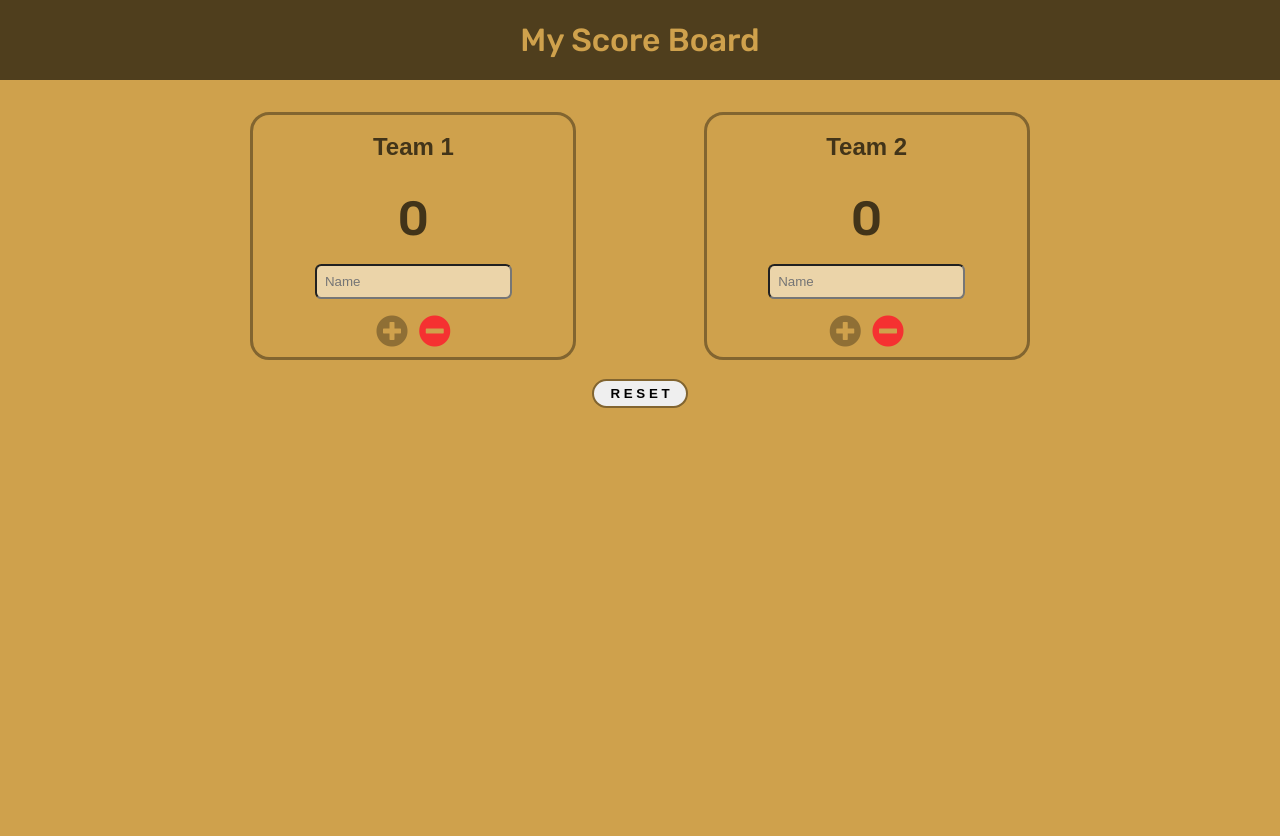
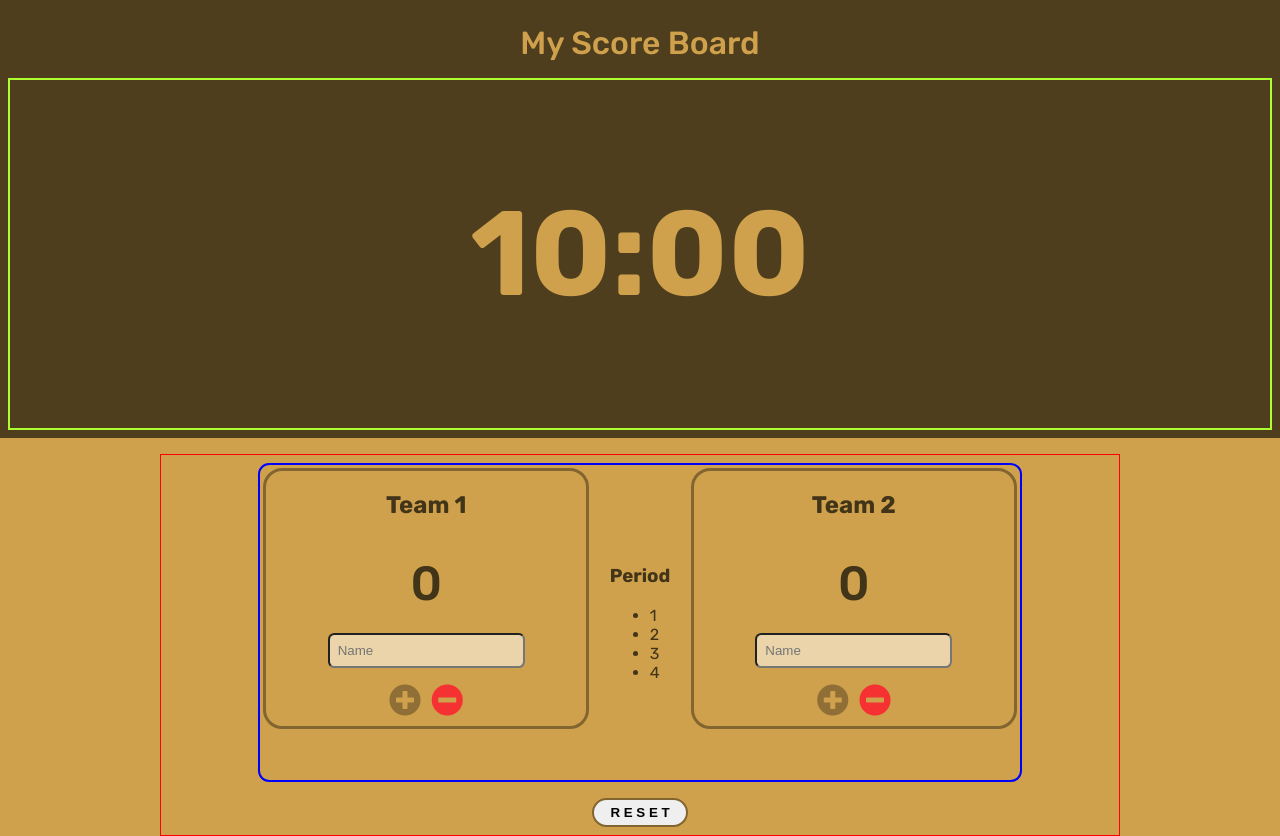
Before and after one commit to Taarts/ScoreBoard, a website built with Vite: page index.html in a window 1280 px wide. Before the commit the page ends 800 px from the top, so only its background shows below. Built offline with nearby package versions, Linux system fonts and the light colour scheme.

Commit message:
aiming to get a "period" timer and for the timer to count down

```diff
--- a/index.html
+++ b/index.html
@@ -19,8 +19,14 @@
   <body>
     <header>
       <h1>My Score Board</h1>
+      <div id="timer">
+        <h2 id="minutes">10</h2>
+        <h2>:</h2>
+        <h2 id="seconds">00</h2>
+      </div>
     </header>
     <main>
+      <container>
         <section id="team" class="team1">
           <h2>Team 1</h2>
           <h3>0</h3>
@@ -29,16 +35,19 @@
           </fieldset>
 
           <fieldset>
-          <!-- <button> -->
             <i class="add fas fa-2x fa-plus-circle"></i>
-          <!-- </button> -->
-          <!-- <button> -->
             <i class="subtract fas fa-2x fa-minus-circle"></i>
-          <!-- </button> -->
           </fieldset>
         </section>
-      <button class="reset">R E S E T</button>
-
+        <div id="period">
+          <h3 id="unstyled">Period</h3>
+          <ul id="quarters">
+            <li id="quarter1" class="active">1</li>
+            <li id="quarter2" class="active">2</li>
+            <li id="quarter3" class="active">3</li>
+            <li id="quarter4" class="active">4</li>
+          </ul>
+        </div>
         <section id="team" class="team2">
           <h2>Team 2</h2>
           <h3>0</h3>
@@ -52,6 +61,8 @@
             <i class="subtract fas fa-2x fa-minus-circle"></i>
           </fieldset>
         </section>
+      </container>
+      <button class="reset">R E S E T</button>
     </main>
 
     <script type="module" src="/src/main.ts" charset="utf-8"></script>
--- /dev/null
+++ b/public/Roshambo_files/css2.css
@@ -0,0 +1,225 @@
+/* cyrillic-ext */
+@font-face {
+  font-family: 'Rubik';
+  font-style: normal;
+  font-weight: 300;
+  font-display: swap;
+  src: url(https://fonts.gstatic.com/s/rubik/v21/iJWKBXyIfDnIV7nMrXyw023e1Ik.woff2) format('woff2');
+  unicode-range: U+0460-052F, U+1C80-1C88, U+20B4, U+2DE0-2DFF, U+A640-A69F, U+FE2E-FE2F;
+}
+/* cyrillic */
+@font-face {
+  font-family: 'Rubik';
+  font-style: normal;
+  font-weight: 300;
+  font-display: swap;
+  src: url(https://fonts.gstatic.com/s/rubik/v21/iJWKBXyIfDnIV7nFrXyw023e1Ik.woff2) format('woff2');
+  unicode-range: U+0301, U+0400-045F, U+0490-0491, U+04B0-04B1, U+2116;
+}
+/* hebrew */
+@font-face {
+  font-family: 'Rubik';
+  font-style: normal;
+  font-weight: 300;
+  font-display: swap;
+  src: url(https://fonts.gstatic.com/s/rubik/v21/iJWKBXyIfDnIV7nDrXyw023e1Ik.woff2) format('woff2');
+  unicode-range: U+0590-05FF, U+200C-2010, U+20AA, U+25CC, U+FB1D-FB4F;
+}
+/* latin-ext */
+@font-face {
+  font-family: 'Rubik';
+  font-style: normal;
+  font-weight: 300;
+  font-display: swap;
+  src: url(https://fonts.gstatic.com/s/rubik/v21/iJWKBXyIfDnIV7nPrXyw023e1Ik.woff2) format('woff2');
+  unicode-range: U+0100-024F, U+0259, U+1E00-1EFF, U+2020, U+20A0-20AB, U+20AD-20CF, U+2113, U+2C60-2C7F, U+A720-A7FF;
+}
+/* latin */
+@font-face {
+  font-family: 'Rubik';
+  font-style: normal;
+  font-weight: 300;
+  font-display: swap;
+  src: url(https://fonts.gstatic.com/s/rubik/v21/iJWKBXyIfDnIV7nBrXyw023e.woff2) format('woff2');
+  unicode-range: U+0000-00FF, U+0131, U+0152-0153, U+02BB-02BC, U+02C6, U+02DA, U+02DC, U+2000-206F, U+2074, U+20AC, U+2122, U+2191, U+2193, U+2212, U+2215, U+FEFF, U+FFFD;
+}
+/* cyrillic-ext */
+@font-face {
+  font-family: 'Rubik';
+  font-style: normal;
+  font-weight: 400;
+  font-display: swap;
+  src: url(https://fonts.gstatic.com/s/rubik/v21/iJWKBXyIfDnIV7nMrXyw023e1Ik.woff2) format('woff2');
+  unicode-range: U+0460-052F, U+1C80-1C88, U+20B4, U+2DE0-2DFF, U+A640-A69F, U+FE2E-FE2F;
+}
+/* cyrillic */
+@font-face {
+  font-family: 'Rubik';
+  font-style: normal;
+  font-weight: 400;
+  font-display: swap;
+  src: url(https://fonts.gstatic.com/s/rubik/v21/iJWKBXyIfDnIV7nFrXyw023e1Ik.woff2) format('woff2');
+  unicode-range: U+0301, U+0400-045F, U+0490-0491, U+04B0-04B1, U+2116;
+}
+/* hebrew */
+@font-face {
+  font-family: 'Rubik';
+  font-style: normal;
+  font-weight: 400;
+  font-display: swap;
+  src: url(https://fonts.gstatic.com/s/rubik/v21/iJWKBXyIfDnIV7nDrXyw023e1Ik.woff2) format('woff2');
+  unicode-range: U+0590-05FF, U+200C-2010, U+20AA, U+25CC, U+FB1D-FB4F;
+}
+/* latin-ext */
+@font-face {
+  font-family: 'Rubik';
+  font-style: normal;
+  font-weight: 400;
+  font-display: swap;
+  src: url(https://fonts.gstatic.com/s/rubik/v21/iJWKBXyIfDnIV7nPrXyw023e1Ik.woff2) format('woff2');
+  unicode-range: U+0100-024F, U+0259, U+1E00-1EFF, U+2020, U+20A0-20AB, U+20AD-20CF, U+2113, U+2C60-2C7F, U+A720-A7FF;
+}
+/* latin */
+@font-face {
+  font-family: 'Rubik';
+  font-style: normal;
+  font-weight: 400;
+  font-display: swap;
+  src: url(https://fonts.gstatic.com/s/rubik/v21/iJWKBXyIfDnIV7nBrXyw023e.woff2) format('woff2');
+  unicode-range: U+0000-00FF, U+0131, U+0152-0153, U+02BB-02BC, U+02C6, U+02DA, U+02DC, U+2000-206F, U+2074, U+20AC, U+2122, U+2191, U+2193, U+2212, U+2215, U+FEFF, U+FFFD;
+}
+/* cyrillic-ext */
+@font-face {
+  font-family: 'Rubik';
+  font-style: normal;
+  font-weight: 500;
+  font-display: swap;
+  src: url(https://fonts.gstatic.com/s/rubik/v21/iJWKBXyIfDnIV7nMrXyw023e1Ik.woff2) format('woff2');
+  unicode-range: U+0460-052F, U+1C80-1C88, U+20B4, U+2DE0-2DFF, U+A640-A69F, U+FE2E-FE2F;
+}
+/* cyrillic */
+@font-face {
+  font-family: 'Rubik';
+  font-style: normal;
+  font-weight: 500;
+  font-display: swap;
+  src: url(https://fonts.gstatic.com/s/rubik/v21/iJWKBXyIfDnIV7nFrXyw023e1Ik.woff2) format('woff2');
+  unicode-range: U+0301, U+0400-045F, U+0490-0491, U+04B0-04B1, U+2116;
+}
+/* hebrew */
+@font-face {
+  font-family: 'Rubik';
+  font-style: normal;
+  font-weight: 500;
+  font-display: swap;
+  src: url(https://fonts.gstatic.com/s/rubik/v21/iJWKBXyIfDnIV7nDrXyw023e1Ik.woff2) format('woff2');
+  unicode-range: U+0590-05FF, U+200C-2010, U+20AA, U+25CC, U+FB1D-FB4F;
+}
+/* latin-ext */
+@font-face {
+  font-family: 'Rubik';
+  font-style: normal;
+  font-weight: 500;
+  font-display: swap;
+  src: url(https://fonts.gstatic.com/s/rubik/v21/iJWKBXyIfDnIV7nPrXyw023e1Ik.woff2) format('woff2');
+  unicode-range: U+0100-024F, U+0259, U+1E00-1EFF, U+2020, U+20A0-20AB, U+20AD-20CF, U+2113, U+2C60-2C7F, U+A720-A7FF;
+}
+/* latin */
+@font-face {
+  font-family: 'Rubik';
+  font-style: normal;
+  font-weight: 500;
+  font-display: swap;
+  src: url(https://fonts.gstatic.com/s/rubik/v21/iJWKBXyIfDnIV7nBrXyw023e.woff2) format('woff2');
+  unicode-range: U+0000-00FF, U+0131, U+0152-0153, U+02BB-02BC, U+02C6, U+02DA, U+02DC, U+2000-206F, U+2074, U+20AC, U+2122, U+2191, U+2193, U+2212, U+2215, U+FEFF, U+FFFD;
+}
+/* cyrillic-ext */
+@font-face {
+  font-family: 'Rubik';
+  font-style: normal;
+  font-weight: 600;
+  font-display: swap;
+  src: url(https://fonts.gstatic.com/s/rubik/v21/iJWKBXyIfDnIV7nMrXyw023e1Ik.woff2) format('woff2');
+  unicode-range: U+0460-052F, U+1C80-1C88, U+20B4, U+2DE0-2DFF, U+A640-A69F, U+FE2E-FE2F;
+}
+/* cyrillic */
+@font-face {
+  font-family: 'Rubik';
+  font-style: normal;
+  font-weight: 600;
+  font-display: swap;
+  src: url(https://fonts.gstatic.com/s/rubik/v21/iJWKBXyIfDnIV7nFrXyw023e1Ik.woff2) format('woff2');
+  unicode-range: U+0301, U+0400-045F, U+0490-0491, U+04B0-04B1, U+2116;
+}
+/* hebrew */
+@font-face {
+  font-family: 'Rubik';
+  font-style: normal;
+  font-weight: 600;
+  font-display: swap;
+  src: url(https://fonts.gstatic.com/s/rubik/v21/iJWKBXyIfDnIV7nDrXyw023e1Ik.woff2) format('woff2');
+  unicode-range: U+0590-05FF, U+200C-2010, U+20AA, U+25CC, U+FB1D-FB4F;
+}
+/* latin-ext */
+@font-face {
+  font-family: 'Rubik';
+  font-style: normal;
+  font-weight: 600;
+  font-display: swap;
+  src: url(https://fonts.gstatic.com/s/rubik/v21/iJWKBXyIfDnIV7nPrXyw023e1Ik.woff2) format('woff2');
+  unicode-range: U+0100-024F, U+0259, U+1E00-1EFF, U+2020, U+20A0-20AB, U+20AD-20CF, U+2113, U+2C60-2C7F, U+A720-A7FF;
+}
+/* latin */
+@font-face {
+  font-family: 'Rubik';
+  font-style: normal;
+  font-weight: 600;
+  font-display: swap;
+  src: url(https://fonts.gstatic.com/s/rubik/v21/iJWKBXyIfDnIV7nBrXyw023e.woff2) format('woff2');
+  unicode-range: U+0000-00FF, U+0131, U+0152-0153, U+02BB-02BC, U+02C6, U+02DA, U+02DC, U+2000-206F, U+2074, U+20AC, U+2122, U+2191, U+2193, U+2212, U+2215, U+FEFF, U+FFFD;
+}
+/* cyrillic-ext */
+@font-face {
+  font-family: 'Rubik';
+  font-style: normal;
+  font-weight: 700;
+  font-display: swap;
+  src: url(https://fonts.gstatic.com/s/rubik/v21/iJWKBXyIfDnIV7nMrXyw023e1Ik.woff2) format('woff2');
+  unicode-range: U+0460-052F, U+1C80-1C88, U+20B4, U+2DE0-2DFF, U+A640-A69F, U+FE2E-FE2F;
+}
+/* cyrillic */
+@font-face {
+  font-family: 'Rubik';
+  font-style: normal;
+  font-weight: 700;
+  font-display: swap;
+  src: url(https://fonts.gstatic.com/s/rubik/v21/iJWKBXyIfDnIV7nFrXyw023e1Ik.woff2) format('woff2');
+  unicode-range: U+0301, U+0400-045F, U+0490-0491, U+04B0-04B1, U+2116;
+}
+/* hebrew */
+@font-face {
+  font-family: 'Rubik';
+  font-style: normal;
+  font-weight: 700;
+  font-display: swap;
+  src: url(https://fonts.gstatic.com/s/rubik/v21/iJWKBXyIfDnIV7nDrXyw023e1Ik.woff2) format('woff2');
+  unicode-range: U+0590-05FF, U+200C-2010, U+20AA, U+25CC, U+FB1D-FB4F;
+}
+/* latin-ext */
+@font-face {
+  font-family: 'Rubik';
+  font-style: normal;
+  font-weight: 700;
+  font-display: swap;
+  src: url(https://fonts.gstatic.com/s/rubik/v21/iJWKBXyIfDnIV7nPrXyw023e1Ik.woff2) format('woff2');
+  unicode-range: U+0100-024F, U+0259, U+1E00-1EFF, U+2020, U+20A0-20AB, U+20AD-20CF, U+2113, U+2C60-2C7F, U+A720-A7FF;
+}
+/* latin */
+@font-face {
+  font-family: 'Rubik';
+  font-style: normal;
+  font-weight: 700;
+  font-display: swap;
+  src: url(https://fonts.gstatic.com/s/rubik/v21/iJWKBXyIfDnIV7nBrXyw023e.woff2) format('woff2');
+  unicode-range: U+0000-00FF, U+0131, U+0152-0153, U+02BB-02BC, U+02C6, U+02DA, U+02DC, U+2000-206F, U+2074, U+20AC, U+2122, U+2191, U+2193, U+2212, U+2215, U+FEFF, U+FFFD;
+}
--- a/src/main.ts
+++ b/src/main.ts
@@ -11,6 +11,7 @@ function setupTeam(id: string) {
   )! as HTMLHeadingElement
   const resetButton = document.querySelector('.reset') as HTMLButtonElement
   const header = document.querySelector('h1')!
+  // const timerClass = document.querySelector('.timer')
 
   function newNameInput(event: Event) {
     const changeName = event.target
@@ -68,5 +69,38 @@ function setupTeam(id: string) {
 
   /*---------------- end reset score -------------------*/
 }
+function initializeClock() {
+  let period = 1
+  let seconds = 50
+  let clock = document.getElementById('#timer')
+  let minutesSpan = clock?.querySelector('#minutes')
+  let secondsSpan = clock?.querySelector('#seconds')
+  let timer: number
+
+  function updateClock() {
+    seconds--
+    if (period > 4) {
+      clearInterval(timer)
+      seconds = 0
+    }
+    if (seconds === 0 && period <= 4) {
+      seconds = 10
+      period++
+
+      const lis = document.querySelector(`#quarter $(period)`) as HTMLLIElement
+      lis.forEach((li) => li.classList.remove('active'))
+
+      document.querySelectorAll('#quarters li') as NodeListOf<HTMLLIElement>
+      li.classList.add('active')
+    }
+    minutesSpan!.innerHTML = Math.floor(seconds / 60).toString()
+    // .padStart(2, '0')
+    secondsSpan!.innerHTML = (seconds % 60).toString()
+  }
+  updateClock()
+  setInterval(updateClock, 1000)
+}
+
+initializeClock()
 setupTeam('team1')
 setupTeam('team2')
--- a/src/style.css
+++ b/src/style.css
@@ -5,7 +5,7 @@
   --main-background-color: #cfa14c;
   --border-color: #826530;
   font-family: 'Rubik', sans-serif;
-  font: 16px / 1 sans-serif;
+  /* font: 16px / 1 sans-serif; */
 }
 
 html {
@@ -21,32 +21,59 @@ body {
 header {
   background-color: var(--header-background-color);
   color: var(--header-text-color);
+  display: flex;
+  flex-flow: column wrap;
+  justify-content: space-evenly;
+  text-align: center;
   padding: 0.5em;
-  text-align: center;
 }
 
 header h1 {
   color: var(--header-text-color);
 }
 h1 {
-  text-align: center;
+  /* text-align: center; */
   font-family: 'Rubik';
   font-weight: 500;
   margin: 1rem 0;
 }
 
 main {
+  border: 1px solid red;
   display: flex;
   gap: 1rem; /* added */
-  flex-flow: row wrap;
-  justify-content: center; /*changed to "center" */
-  padding: 2rem;
+  flex-flow: column wrap;
+  justify-content: space-evenly; /*changed to "center" */
+  align-items: center;
+  padding: 0.5rem;
+  margin: 1rem 10rem 5rem 10rem;
+}
+
+#timer {
+  border: 2px solid greenyellow;
+  display: flex;
+  font-size: 5rem;
+  margin: 0;
+  padding: 0.2rem;
+  justify-content: center;
+}
+
+container {
+  border: 2px solid blue;
+  width: 80%;
+  margin: 0 auto;
+  padding: 0.2rem;
+  border-radius: 0.7rem;
+  display: flex;
+  flex-flow: row nowrap;
+  justify-content: space-between;
+  align-items: center;
 }
 
 button {
   /* display: flex; */
   font-weight: 700;
-  align-self: flex-end;
+  align-self: center;
   justify-content: center;
   border-radius: 999px;
   border: 2px solid var(--border-color);
@@ -62,6 +89,9 @@ section {
   display: flex;
   flex-direction: column;
   align-items: center;
+}
+#quarters li {
+  text-decoration: none;
 }
 
 section h2,
--- a/tsconfig.json
+++ b/tsconfig.json
@@ -1,9 +1,9 @@
 {
   "compilerOptions": {
-    "target": "ESNext",
+    "target": "ES6",
     "useDefineForClassFields": true,
-    "module": "ESNext",
-    "lib": ["ESNext", "DOM"],
+    "module": "ES6",
+    "lib": ["ES6", "DOM"],
     "moduleResolution": "Node",
     "strict": true,
     "sourceMap": true,
```
Also changed, not shown: public/Roshambo.html (added, +118 -0 lines), public/Roshambo_files/main.ts (added, +60 -0 lines), public/Vite + React + TS.html (added, +78 -0 lines), public/Vite + React + TS_files/main.tsx (added, +9 -0 lines), public/sunset_.jpg (added), 2 other files. Lines whose indentation alone changed are shown as unchanged.
